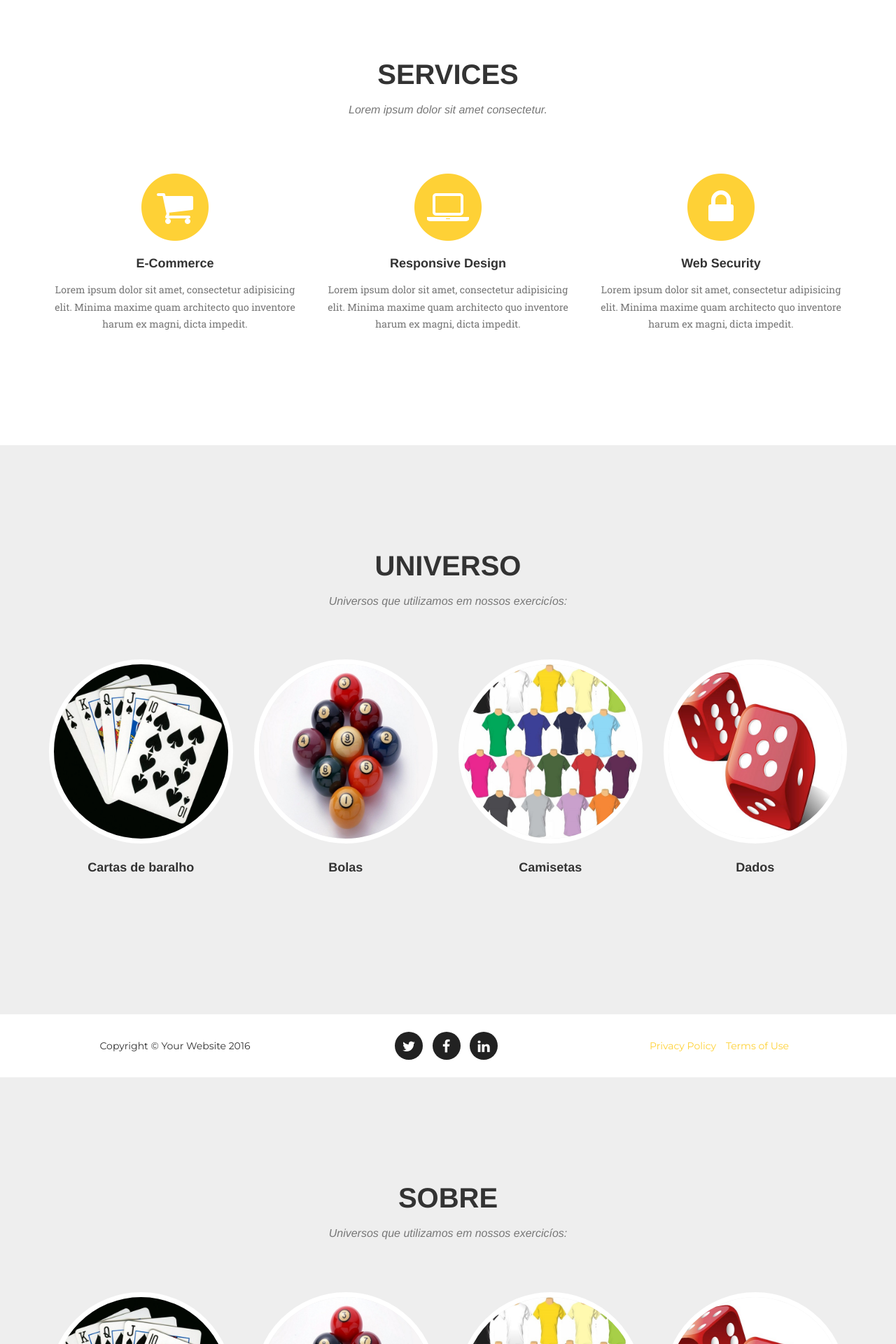
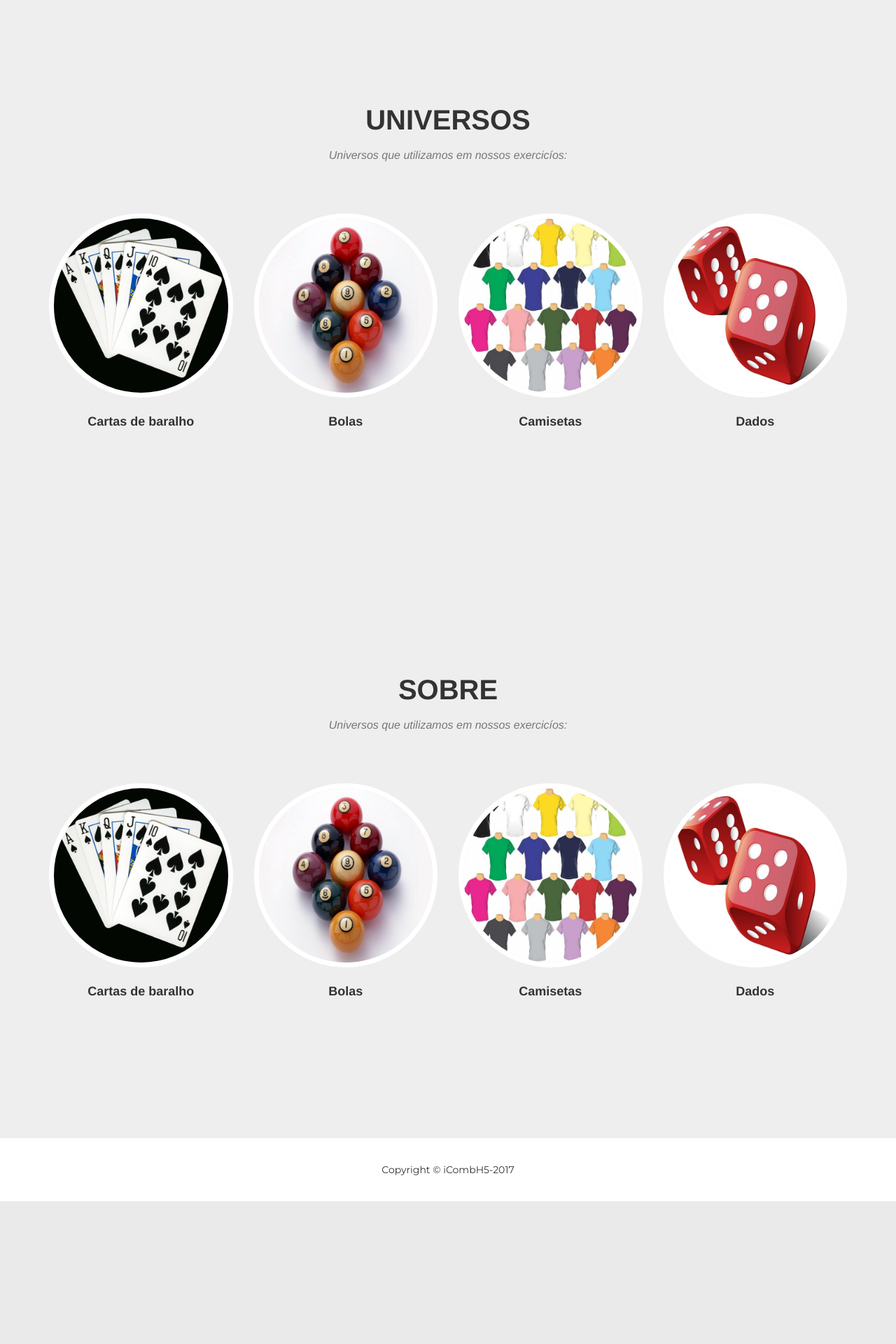
Before and after one commit to aclopessilva/iCombH5, a CodeIgniter app: page /icombh5/ in a window 1280 px wide. Shown: the part 824-2744 px from the top of the page at 70% size. After the commit the page ends 2540 px from the top, so only its background shows below. Run offline with CodeIgniter, Linux system fonts and the light colour scheme; some libraries are stand-ins or nearby versions; some web fonts are replaced.

Commit message:
index Ajustando conflito

```diff
--- a/application/views/home/index.php
+++ b/application/views/home/index.php
@@ -2,55 +2,24 @@
     <header>
         <div class="container">
             <div class="intro-text">
-                <div class="intro-lead-in">e</div>
-                <div class="intro-heading">It's Nice To Meet You</div>
-                <a href="#services" class="page-scroll btn btn-xl">Tell Me More</a>
+
+            <div class="intro-lead-in">
+                O iCombH5 veio para ajuda-lo com
+            </div>
+                <div class="intro-heading">Análise Combinatoria</div>
+
+                 <div class="intro-lead-in"> Exercite seu conhecimento e aprenda mais. </div>
+
+                <a href="<?php echo site_url("exercicios")?>" class="page-scroll btn btn-xl">Pratique com os Exercícios</a>
             </div>
         </div>
     </header>
 
-    <section id="services">
+    <section id="universos" class="bg-light-gray">
         <div class="container">
             <div class="row">
                 <div class="col-lg-12 text-center">
-                    <h2 class="section-heading">Services</h2>
-                    <h3 class="section-subheading text-muted">Lorem ipsum dolor sit amet consectetur.</h3>
-                </div>
-            </div>
-            <div class="row text-center">
-                <div class="col-md-4">
-                    <span class="fa-stack fa-4x">
-                        <i class="fa fa-circle fa-stack-2x text-primary"></i>
-                        <i class="fa fa-shopping-cart fa-stack-1x fa-inverse"></i>
-                    </span>
-                    <h4 class="service-heading">E-Commerce</h4>
-                    <p class="text-muted">Lorem ipsum dolor sit amet, consectetur adipisicing elit. Minima maxime quam architecto quo inventore harum ex magni, dicta impedit.</p>
-                </div>
-                <div class="col-md-4">
-                    <span class="fa-stack fa-4x">
-                        <i class="fa fa-circle fa-stack-2x text-primary"></i>
-                        <i class="fa fa-laptop fa-stack-1x fa-inverse"></i>
-                    </span>
-                    <h4 class="service-heading">Responsive Design</h4>
-                    <p class="text-muted">Lorem ipsum dolor sit amet, consectetur adipisicing elit. Minima maxime quam architecto quo inventore harum ex magni, dicta impedit.</p>
-                </div>
-                <div class="col-md-4">
-                    <span class="fa-stack fa-4x">
-                        <i class="fa fa-circle fa-stack-2x text-primary"></i>
-                        <i class="fa fa-lock fa-stack-1x fa-inverse"></i>
-                    </span>
-                    <h4 class="service-heading">Web Security</h4>
-                    <p class="text-muted">Lorem ipsum dolor sit amet, consectetur adipisicing elit. Minima maxime quam architecto quo inventore harum ex magni, dicta impedit.</p>
-                </div>
-            </div>
-        </div>
-    </section>
-
-    <section id="team" class="bg-light-gray">
-        <div class="container">
-            <div class="row">
-                <div class="col-lg-12 text-center">
-                    <h2 class="section-heading">Universo</h2>
+                    <h2 class="section-heading">Universos</h2>
                     <h3 class="section-subheading text-muted">Universos que utilizamos em nossos exercicíos:</h3>
                 </div>
             </div>
@@ -82,31 +51,3 @@
             </div>
         </div>
     </section>
-
-    <footer>
-        <div class="container">
-            <div class="row">
-                <div class="col-md-4">
-                    <span class="copyright">Copyright &copy; Your Website 2016</span>
-                </div>
-                <div class="col-md-4">
-                    <ul class="list-inline social-buttons">
-                        <li><a href="#"><i class="fa fa-twitter"></i></a>
-                        </li>
-                        <li><a href="#"><i class="fa fa-facebook"></i></a>
-                        </li>
-                        <li><a href="#"><i class="fa fa-linkedin"></i></a>
-                        </li>
-                    </ul>
-                </div>
-                <div class="col-md-4">
-                    <ul class="list-inline quicklinks">
-                        <li><a href="#">Privacy Policy</a>
-                        </li>
-                        <li><a href="#">Terms of Use</a>
-                        </li>
-                    </ul>
-                </div>
-            </div>
-        </div>
-    </footer>
```
